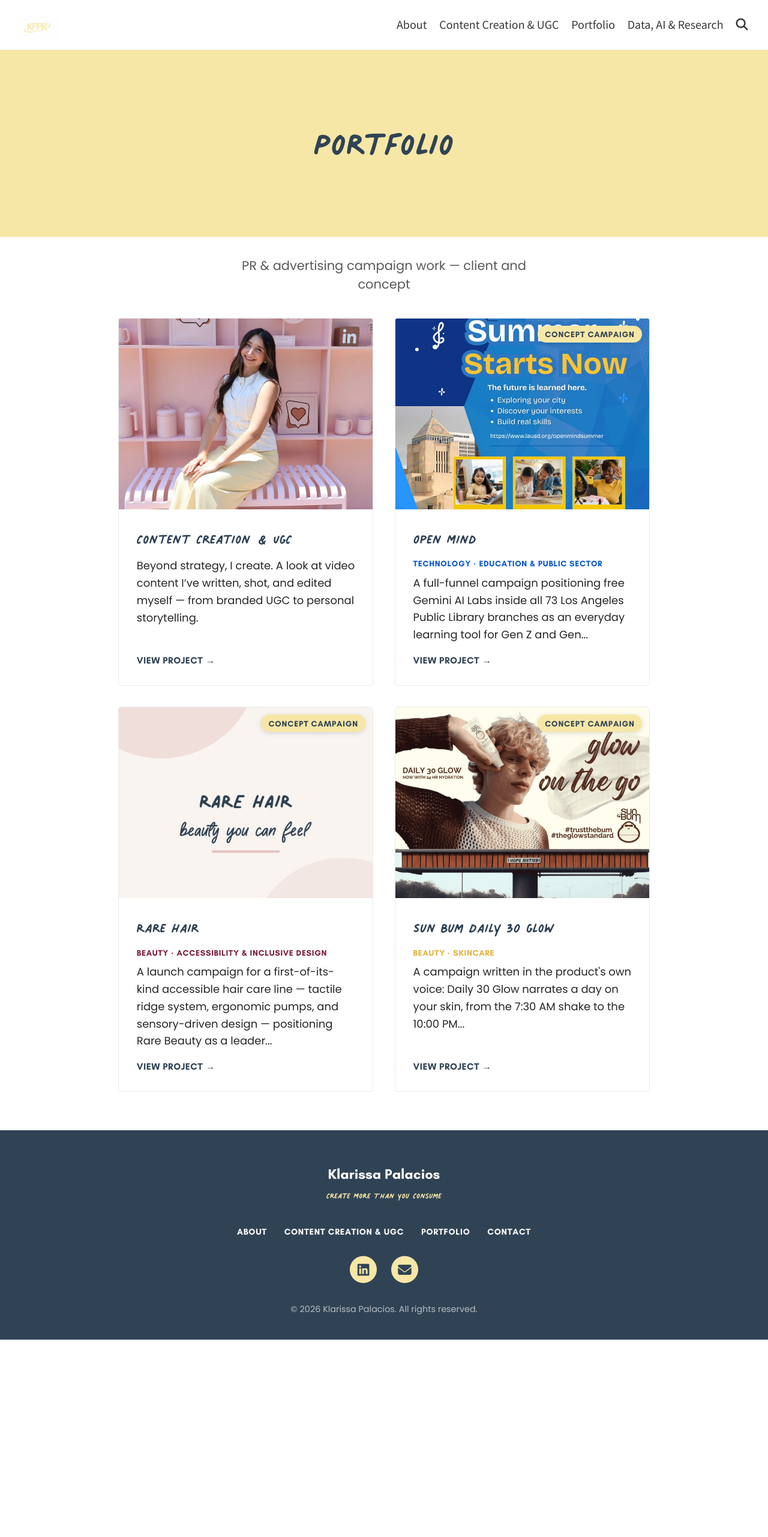
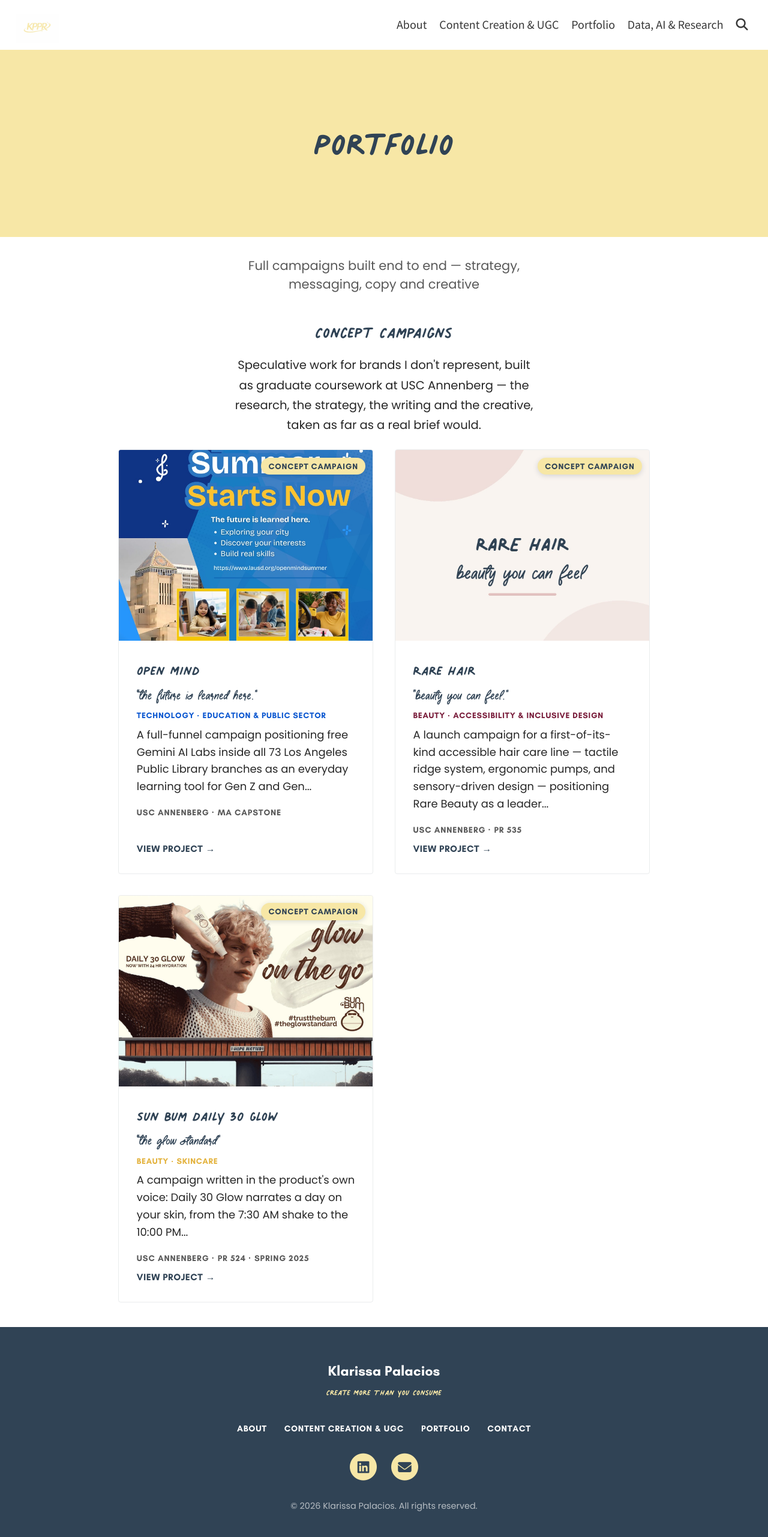
Before and after one commit to kipalacios/kipalacios.github.io, a Jekyll site: the page built from pages/portfolio.md, in a window 1280 px wide. Shown: the whole page at 60% size. Built offline with Jekyll 4.4.1, drawn with Linux system fonts in a browser that asks for light colours; a script that is not in the unit is left out; before the commit the page ends 2233 px from its top, so only the background shows below that.

Commit message:
Group the portfolio around the concept campaigns, drop the UGC card
The index listed four cards flat, one of which was a pointer to
/content-creation/ — a page already in the nav, so it appeared twice on the
site and twice in search. That card is gone; the Content Creation & UGC page
itself is untouched.

The remaining three are all concept work, so they now sit under a Concept
Campaigns heading with a line saying what that means: speculative work for
brands Klarissa doesn't represent, built as USC Annenberg coursework. Groups
are listed by permalink in the page's front matter, so the order is
deliberate (Open Mind, Rare Hair, Sun Bum) rather than alphabetical, and
anything a group doesn't claim still renders under "More Work" so a new
campaign can't silently vanish.

Cards gained the campaign's tagline and its course, so the academic context
is legible at a glance; Open Mind and Rare Hair carried their course inside
`role`, which the card couldn't show. The card markup moved into an include
shared by the grouped and ungrouped paths.

Co-Authored-By: Claude Opus 5 <noreply@anthropic.com>

```diff
--- /dev/null
+++ b/_includes/portfolio/card.liquid
@@ -0,0 +1,28 @@
+{% comment %}
+One portfolio card. Used by the grouped sections and by the catch-all below
+them, so both render identically.
+
+  item — a document from the portfolio collection
+{% endcomment %}
+{% assign item = include.item %}
+<a class="portfolio-index__card" href="{{ item.redirect_url | default: item.url | relative_url }}">
+    <div class="portfolio-index__image-wrap">
+        <img class="portfolio-index__image" src="{{ item.img | relative_url }}" alt="{{ item.img_alt | default: item.title }}" loading="lazy">
+        {% if item.concept %}<span class="portfolio-index__badge">Concept Campaign</span>{% endif %}
+    </div>
+    <div class="portfolio-index__body">
+        <h3 class="portfolio-index__title">{{ item.title }}</h3>
+        {% if item.tagline %}<p class="portfolio-index__tagline">&ldquo;{{ item.tagline }}&rdquo;</p>{% endif %}
+        {% if item.industry %}
+        <p class="portfolio-index__meta"{% if item.accent %} style="color: {{ item.accent }};"{% endif %}>{{ item.industry | join: ' &middot; ' }}</p>
+        {% endif %}
+        {% assign blurb = item.summary | default: item.excerpt %}
+        {% if blurb %}
+        <p class="portfolio-index__desc">{{ blurb | strip_html | truncatewords: 26 }}</p>
+        {% endif %}
+        {% if item.course %}
+        <p class="portfolio-index__course">{{ item.course }}{% if item.date_label %} &middot; {{ item.date_label }}{% endif %}</p>
+        {% endif %}
+        <span class="portfolio-index__link">View project &rarr;</span>
+    </div>
+</a>
--- a/_layouts/portfolio-index.liquid
+++ b/_layouts/portfolio-index.liquid
@@ -1,6 +1,12 @@
 ---
 layout: default
 ---
+{% comment %}
+The portfolio index. `groups` in the page's front matter lists campaigns by
+permalink, so their order is deliberate; anything in the collection that no
+group lists still renders underneath, so adding a campaign to _portfolio can
+never make it silently disappear from this page.
+{% endcomment %}
 <div class="call-out call-out_solid">
     <h1 class="call-out_title">{{ page.title }}</h1>
 </div>
@@ -9,24 +15,34 @@ layout: default
 <p class="portfolio-index__subtitle">{{ page.subtitle }}</p>
 {% endif %}
 
-<div class="portfolio-index">
-    {% for item in site.portfolio %}
-    <a class="portfolio-index__card" href="{{ item.redirect_url | default: item.url | relative_url }}">
-        <div class="portfolio-index__image-wrap">
-            <img class="portfolio-index__image" src="{{ item.img | relative_url }}" alt="{{ item.title }}" loading="lazy">
-            {% if item.concept %}<span class="portfolio-index__badge">Concept Campaign</span>{% endif %}
-        </div>
-        <div class="portfolio-index__body">
-            <h2 class="portfolio-index__title">{{ item.title }}</h2>
-            {% if item.industry %}
-            <p class="portfolio-index__meta"{% if item.accent %} style="color: {{ item.accent }};"{% endif %}>{{ item.industry | join: ' &middot; ' }}</p>
-            {% endif %}
-            {% assign blurb = item.summary | default: item.excerpt %}
-            {% if blurb %}
-            <p class="portfolio-index__desc">{{ blurb | strip_html | truncatewords: 26 }}</p>
-            {% endif %}
-            <span class="portfolio-index__link">View project &rarr;</span>
-        </div>
-    </a>
-    {% endfor %}
-</div>
+{% assign grouped = "" %}
+{% for g in page.groups %}
+  {% for u in g.items %}{% assign grouped = grouped | append: u | append: "|" %}{% endfor %}
+{% endfor %}
+
+{% for g in page.groups %}
+<section class="portfolio-group">
+    <h2 class="portfolio-group__title">{{ g.title }}</h2>
+    {% if g.blurb %}<p class="portfolio-group__blurb">{{ g.blurb }}</p>{% endif %}
+    <div class="portfolio-index">
+        {% for u in g.items %}
+        {% assign item = site.portfolio | where: "url", u | first %}
+        {% if item %}{% include portfolio/card.liquid item=item %}{% endif %}
+        {% endfor %}
+    </div>
+</section>
+{% endfor %}
+
+{% comment %} Whatever no group claimed — including everything, when a page sets no groups at all. {% endcomment %}
+{% capture rest %}
+  {% for item in site.portfolio %}
+    {% unless grouped contains item.url %}{% include portfolio/card.liquid item=item %}{% endunless %}
+  {% endfor %}
+{% endcapture %}
+{% assign rest_has_cards = rest | strip %}
+{% if rest_has_cards != "" %}
+<section class="portfolio-group">
+    {% if page.groups %}<h2 class="portfolio-group__title">{{ page.rest_title | default: 'More Work' }}</h2>{% endif %}
+    <div class="portfolio-index">{{ rest }}</div>
+</section>
+{% endif %}
--- a/_portfolio/content-creation-ugc.md
+++ /dev/null
@@ -1,9 +0,0 @@
----
-layout: post
-title: Content Creation & UGC
-img: "assets/img/portfolio/content-creation-ugc.jpeg"
-date: 2026-01-02
-redirect_url: /content-creation/
----
-
-Beyond strategy, I create. A look at video content I've written, shot, and edited myself — from branded UGC to personal storytelling.
--- a/_sass/_custom.scss
+++ b/_sass/_custom.scss
@@ -2231,6 +2231,55 @@ a.button.creator-bio__collab-cta {
   text-align: center;
 }
 
+/* A titled group of portfolio cards (see _layouts/portfolio-index.liquid). */
+.portfolio-group {
+  &__title {
+    font-family: 'Palmer Lake Print', cursive;
+    font-weight: 400;
+    font-size: 2em;
+    color: $kppr-navy;
+    text-align: center;
+    margin: 2.4rem 0 0.3em;
+  }
+
+  &__blurb {
+    max-width: 660px;
+    margin: 0 auto;
+    padding: 0 $padding-medium;
+    font-family: 'Poppins', sans-serif;
+    font-size: 0.98em;
+    line-height: 1.7;
+    color: var(--text);
+    text-align: center;
+  }
+
+  /* The grid carries its own top margin for the ungrouped case; inside a
+     group the heading and blurb already provide the space. */
+  .portfolio-index {
+    margin-top: 1.5rem;
+    padding-bottom: 2.6rem;
+  }
+}
+
+/* The course and term under a card's description. */
+.portfolio-index__course {
+  font-family: 'Glacial Indifference', sans-serif;
+  font-weight: 700;
+  font-size: 0.7em;
+  letter-spacing: 0.06em;
+  text-transform: uppercase;
+  color: var(--meta);
+  margin: 0 0 0.8em;
+}
+
+.portfolio-index__tagline {
+  font-family: 'Palmer Lake Script', cursive;
+  font-size: 1.15em;
+  line-height: 1.2;
+  color: $kppr-navy;
+  margin: -0.1em 0 0.35em;
+}
+
 .portfolio-index {
   display: grid;
   grid-template-columns: repeat(2, 1fr);
--- a/pages/portfolio.md
+++ b/pages/portfolio.md
@@ -2,6 +2,19 @@
 layout: portfolio-index
 title: Portfolio
 permalink: /portfolio/
-subtitle: "PR &amp; advertising campaign work — client and concept"
+subtitle: "Full campaigns built end to end — strategy, messaging, copy and creative"
 position: 4
+# Groups are listed explicitly by permalink so the order is deliberate rather
+# than alphabetical. Any campaign not listed still renders below, so adding one
+# to _portfolio never makes it disappear from this page.
+groups:
+  - title: Concept Campaigns
+    blurb: >
+      Speculative work for brands I don't represent, built as graduate coursework at USC
+      Annenberg — the research, the strategy, the writing and the creative, taken as far as
+      a real brief would.
+    items:
+      - /portfolio/open-mind/
+      - /portfolio/rare-hair/
+      - /portfolio/sun-bum-glow/
 ---
```
Also changed, not shown: _portfolio/open-mind-campaign.md (+2 -0 lines), _portfolio/rare-hair-campaign.md (+2 -0 lines).
